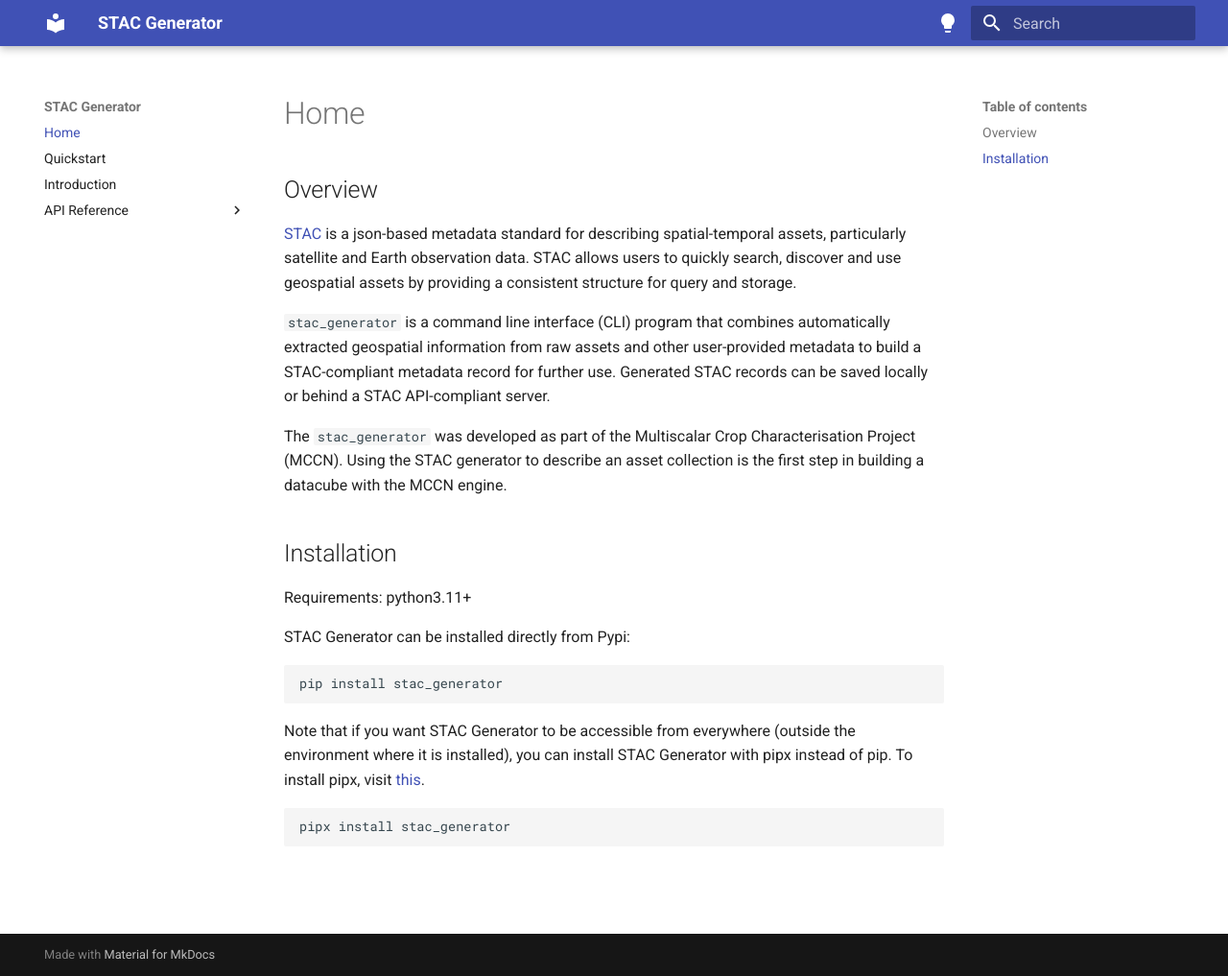
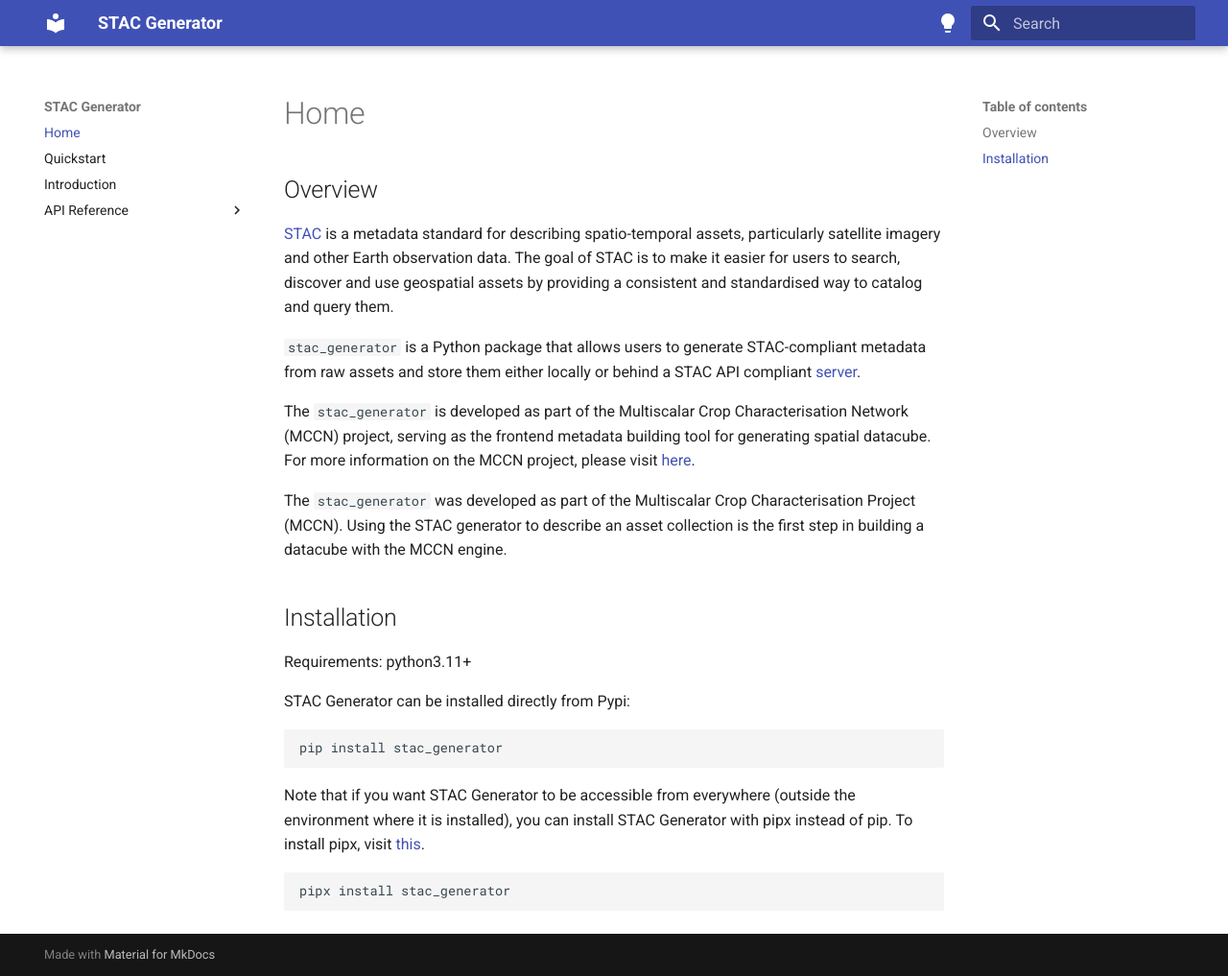
Before and after one commit to aus-plant-phenomics-network/stac-generator, an MkDocs documentation site: the page built from docs/index.md, in a window 1280 px wide and 1017 px high. Shown: the whole window at 96% size. Built offline with MkDocs 1.6.1 and Material for MkDocs 9.7.7, drawn with Linux system fonts in a browser that asks for light colours.

Commit message:
doc: update index page

```diff
--- a/docs/index.md
+++ b/docs/index.md
@@ -1,9 +1,11 @@
 
 ## Overview
 
-[STAC](https://stacspec.org/en) is a json-based metadata standard for describing spatial-temporal assets, particularly satellite and Earth observation data. STAC allows users to quickly search, discover and use geospatial assets by providing a consistent structure for query and storage.
+[STAC](https://stacspec.org/en) is a metadata standard for describing spatio-temporal assets, particularly satellite imagery and other Earth observation data. The goal of STAC is to make it easier for users to search, discover and use geospatial assets by providing a consistent and standardised way to catalog and query them.
 
-`stac_generator` is a command line interface (CLI) program that combines automatically extracted geospatial information from raw assets and other user-provided metadata to build a STAC-compliant metadata record for further use. Generated STAC records can be saved locally or behind a STAC API-compliant server.
+`stac_generator` is a Python package that allows users to generate STAC-compliant metadata from raw assets and store them either locally or behind a STAC API compliant [server](https://github.com/stac-utils/stac-fastapi-pgstac).
+
+The `stac_generator` is developed as part of the Multiscalar Crop Characterisation Network (MCCN) project, serving as the frontend metadata building tool for generating spatial datacube. For more information on the MCCN project, please visit [here](#).
 
 The `stac_generator` was developed as part of the Multiscalar Crop Characterisation Project (MCCN). Using the STAC generator to describe an asset collection is the first step in building a datacube with the MCCN engine.
 
```
